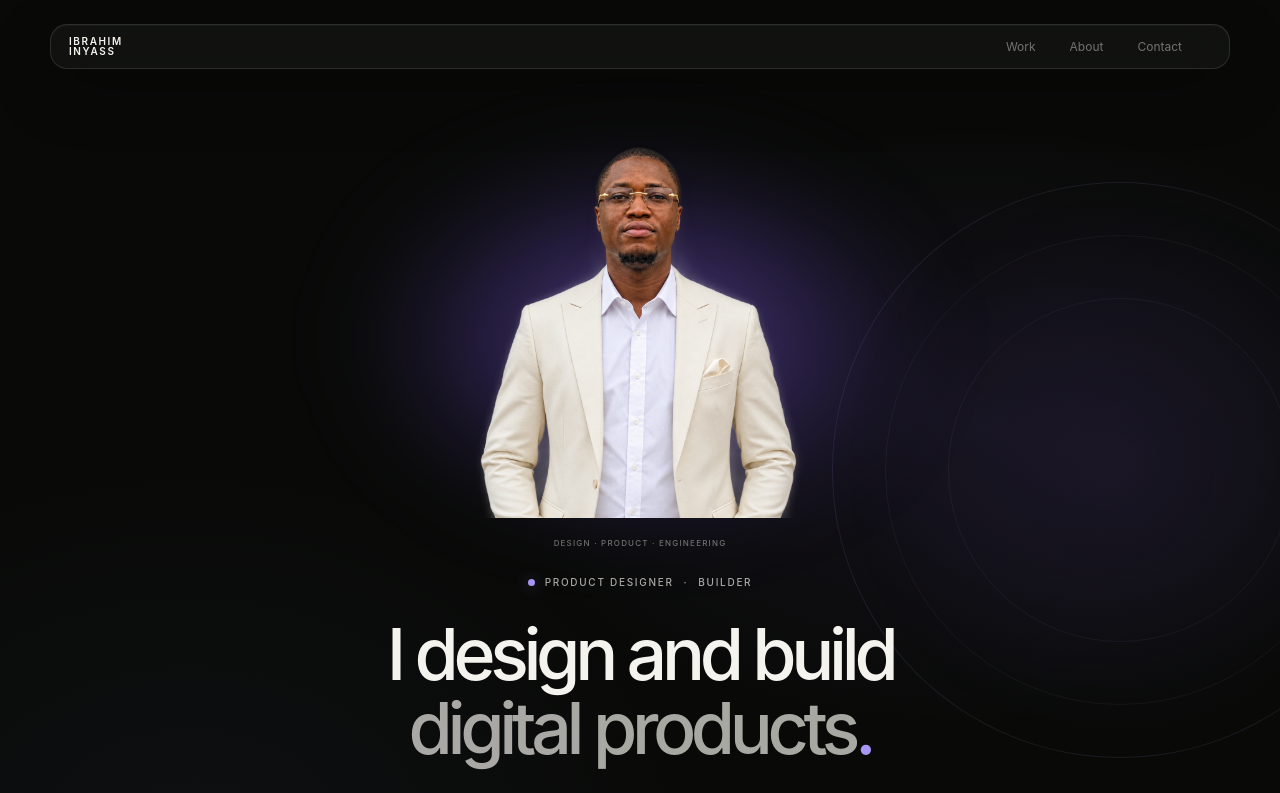
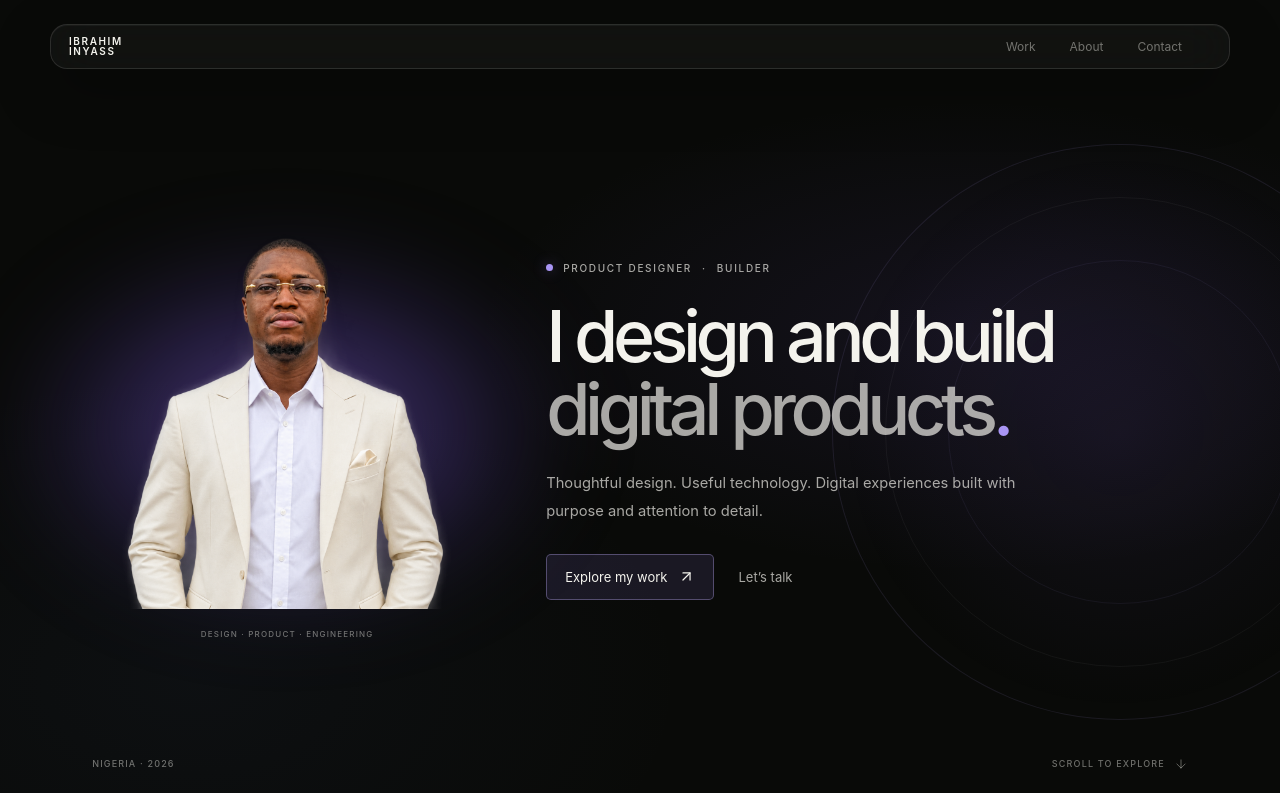
Before and after one commit to ibinyass001-hue/1brahim1nyass, a React (Vite) app: page / in a window 1280 px wide. Shown: the top 793 px of the page. Built offline with nearby package versions, Linux system fonts and the light colour scheme.

Commit message:
Make hero responsive with side-by-side desktop layout

```diff
--- a/src/components/Hero/Hero.css
+++ b/src/components/Hero/Hero.css
@@ -509,8 +509,7 @@
   }
 }
 
-
-/* FINAL HERO STACKED LAYOUT */
+/* RESPONSIVE HERO LAYOUT */
 .hero-main {
   display: flex;
   flex-direction: column;
@@ -518,12 +517,13 @@
   justify-content: flex-start;
   gap: clamp(20px, 3vh, 34px);
   width: 100%;
-  max-width: 1000px;
+  max-width: 1100px;
   margin: 0 auto;
 }
 
 .hero-portrait {
   order: -1;
+  flex: 0 1 auto;
   align-self: center;
   width: min(100%, 390px);
   max-width: 390px;
@@ -533,6 +533,7 @@
 .hero-content {
   order: 1;
   display: flex;
+  flex: 1;
   flex-direction: column;
   align-items: center;
   width: 100%;
@@ -558,7 +559,50 @@
   justify-content: center;
 }
 
-@media (max-width: 600px) {
+/* Side-by-side layout for larger screens */
+@media (min-width: 768px) {
+  .hero-main {
+    flex-direction: row;
+    align-items: center;
+    gap: clamp(32px, 5vw, 72px);
+  }
+
+  .hero-portrait {
+    order: 0;
+    flex: 0 1 38%;
+    width: 38%;
+    max-width: 390px;
+    margin: 0;
+  }
+
+  .hero-content {
+    order: 1;
+    align-items: flex-start;
+    width: auto;
+    padding: 28px 0;
+    text-align: left;
+  }
+
+  .hero-eyebrow {
+    justify-content: flex-start;
+    margin-bottom: clamp(20px, 3vh, 32px);
+  }
+
+  .hero-title-line {
+    margin-inline: 0;
+  }
+
+  .hero-description {
+    margin-inline: 0;
+  }
+
+  .hero-actions {
+    justify-content: flex-start;
+  }
+}
+
+/* Stacked layout for mobile */
+@media (max-width: 767px) {
   .hero {
     padding-top: 108px;
     padding-bottom: 22px;
@@ -567,6 +611,10 @@
   .hero-portrait {
     width: min(100%, 320px);
     max-width: 320px;
+  }
+
+  .hero-content {
+    padding: 0 0 24px;
   }
 
   .hero-title {
@@ -580,6 +628,7 @@
   }
 
   .hero-actions {
+    justify-content: center;
     gap: 16px;
   }
 }
```
